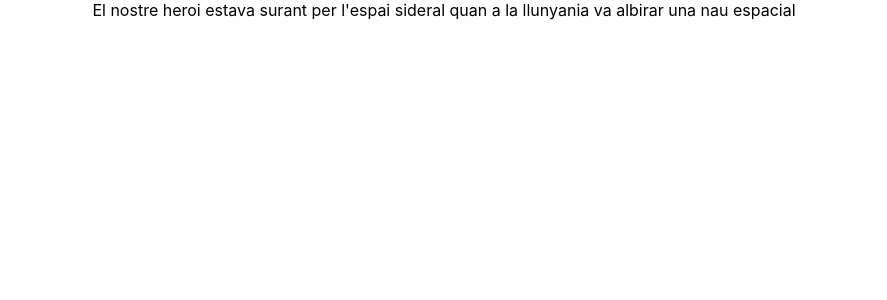
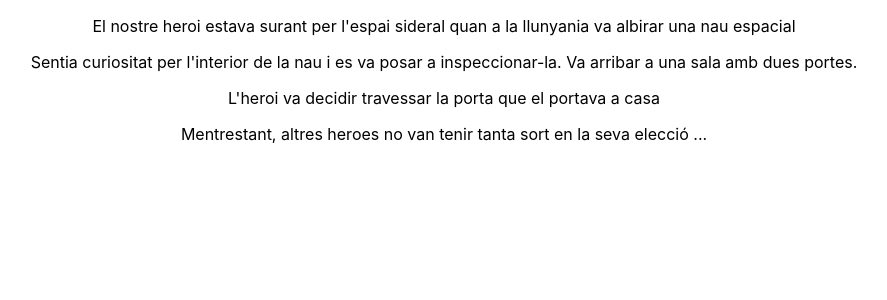
Before and after one commit to nuriagrinyo/sprint6, a React (Create React App) app: page / in a window 1280 px wide. Shown: the top 300 px of the page, without its empty margins (196-1083 px from the left). Built offline with nearby package versions, Linux system fonts and the light colour scheme.

Commit message:
final ex2

```diff
--- a/src/App.js
+++ b/src/App.js
@@ -1,34 +1,39 @@
-import logo from './logo.svg';
+
 import './App.css';
 
-import Escena1 from './components/escena/escena';
+import Escena from './components/escena/escena';
 
+//importar arxiu json que conté les dades
+import Dades from './dades.json';
 
 
 function App() {
+
+  //iterar l'array de les dades
+  const escenes = Dades.map((item) => {
+    return <div>
+      <p>{item}</p>
+    </div>
+  });
+
   return (
     <div className="App">
 
-      <Escena1/>
+    <Escena
+      frase = {escenes[0]}
+      />
 
+    <Escena
+      frase = {escenes[1]}
+      />
 
-{/*
-      <header className="App-header">
-      <img src={logo} className="App-logo" alt="logo" />
-      <p>
-        Edit <code>src/App.js</code> and save to reload.
-      </p>
-      <a
-        className="App-link"
-        href="https://reactjs.org"
-        target="_blank"
-        rel="noopener noreferrer"
-      >
-        Learn React
-      </a>
-      </header>
-*/}
+    <Escena
+      frase = {escenes[2]}
+      />
 
+    <Escena
+      frase = {escenes[3]}
+      />
 
     </div>
   );
--- a/src/components/escena/escena.js
+++ b/src/components/escena/escena.js
@@ -1,8 +1,10 @@
 //importar react
 import React from "react";
 
+export default function Escena(props) {
 
+    return (
+        <p>{props.frase}</p>
+    )
 
-const Escena1 = _ => <div>El nostre heroi estava surant per l'espai sideral quan a la llunyania va albirar una nau espacial</div>;
-
-export default Escena1;
+}
--- a/src/dades.js
+++ /dev/null
@@ -1,6 +0,0 @@
-export const dades = [
-    "El nostre heroi estava surant per l'espai sideral quan a la llunyania va albirar una nau espacial",
-    "Sentia curiositat per l'interior de la nau i es va posar a inspeccionar-la. Va arribar a una sala amb dues portes.",
-    "L'heroi va decidir travessar la porta que el portava a casa",
-    "Mentrestant, altres heroes no van tenir tanta sort en la seva elecció ..."
-];
```
Also changed, not shown: src/dades.json (line endings or trailing spaces).
